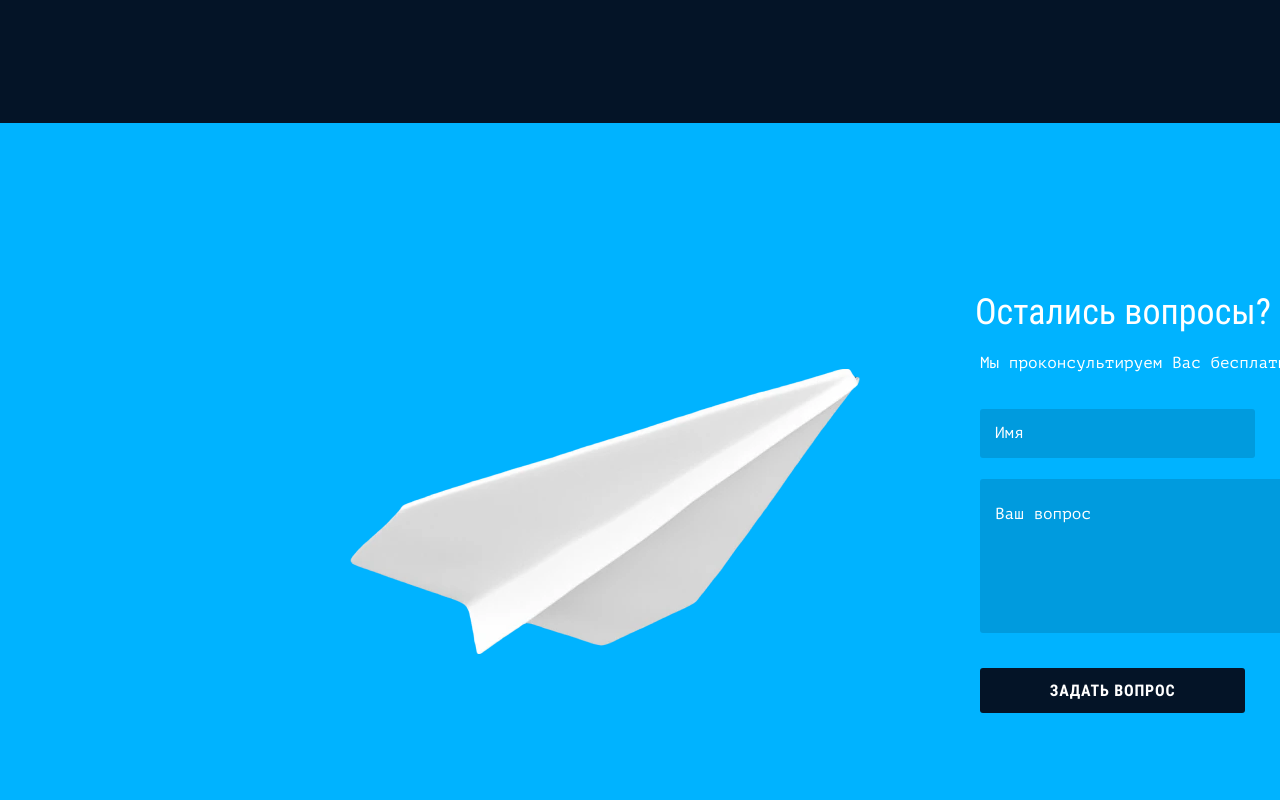
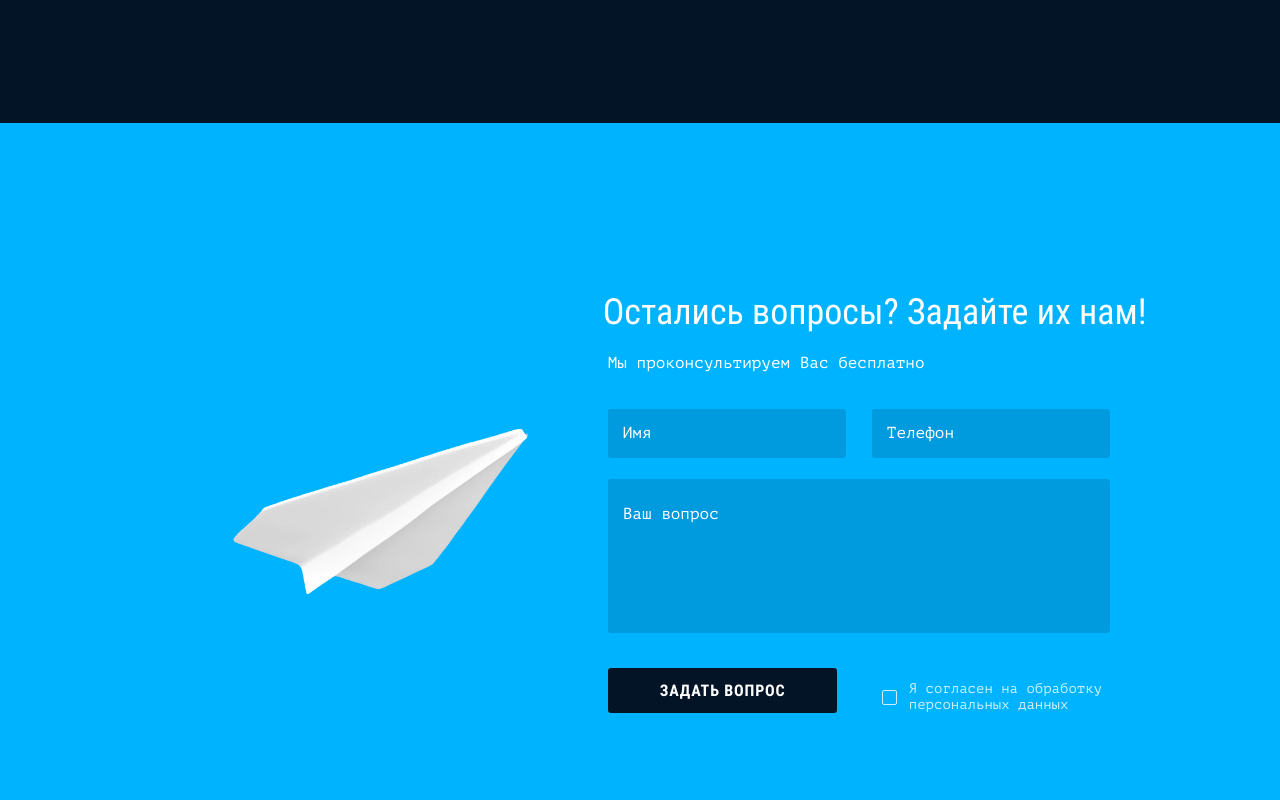
Before and after one commit to CirillSB/accelerator, a website built with webpack: page source/index.html in a window 1280 px wide. Shown: the part 2900-3700 px from the top of the page. Built offline with nearby package versions, Linux system fonts and the light colour scheme; files whose address does not match are found by name.

Commit message:
Подогнал Piхel Perfect

```diff
--- a/source/index.html
+++ b/source/index.html
@@ -253,7 +253,7 @@
           </div>
         </div>
       </section>
-      <section class="ask-questions" id="ask">
+      <section class="ask-questions">
         <div class="ask-questions__banner visible-only-desktop">
           <picture class="ask-questions__picture">
             <source type="image/webp" srcset="img/airplane-model@1x.webp 1x, img/airplane-model@2x.webp 2x">
--- a/source/sass/blocks/ask-questions.scss
+++ b/source/sass/blocks/ask-questions.scss
@@ -2,13 +2,13 @@
   position: relative;
   background-color: $DeepSkyBlue;
   overflow: hidden;
+  display: flex;
+  align-items: center;
 }
 
 .ask-questions__banner {
-  position: absolute;
-  top: 392px;
-  left: 350px;
-  transform: translateY(-50%);
+  margin: 0 calc(120 / 1920 * 100%) 56px calc(350 / 1920 * 100%);
+  width: calc(510 / 1920 * 100%);
 }
 
 .ask-questions__form-wrapper {
@@ -16,9 +16,6 @@
   flex-direction: column;
   justify-content: flex-start;
   align-items: flex-start;
-  position: relative;
-  top: 0;
-  left: 980px;
   padding: 164px 0 250px;
 
   @include vp-1023 {
--- a/source/sass/blocks/main-form.scss
+++ b/source/sass/blocks/main-form.scss
@@ -2,9 +2,9 @@
   display: grid;
   grid-template-columns: repeat(2, 1fr);
   grid-template-rows: repeat(3, auto);
-  grid-column-gap: 30px;
+  grid-column-gap: calc(30 / 580 * 100%);
   grid-row-gap: 21px;
-  width: 580px;
+  width: 74.7%;
 
   @include vp-1023 {
     width: 100%;
@@ -72,7 +72,7 @@
   color: $color-default-white;
   padding: 13px 0;
   margin-top: 14px;
-  width: 265px;
+  width: 96.5%;
 
   @include vp-1023 {
     margin-top: 15px;
--- a/source/sass/blocks/social.scss
+++ b/source/sass/blocks/social.scss
@@ -10,7 +10,7 @@
   }
 
   @include vp-767 {
-    padding-top: 21px;
+    padding: 21px 0 0 4px;
   }
 }
 
```
Also changed, not shown: build/css/style.css, build/css/style.min.css, build/index.html, 1 other file.
